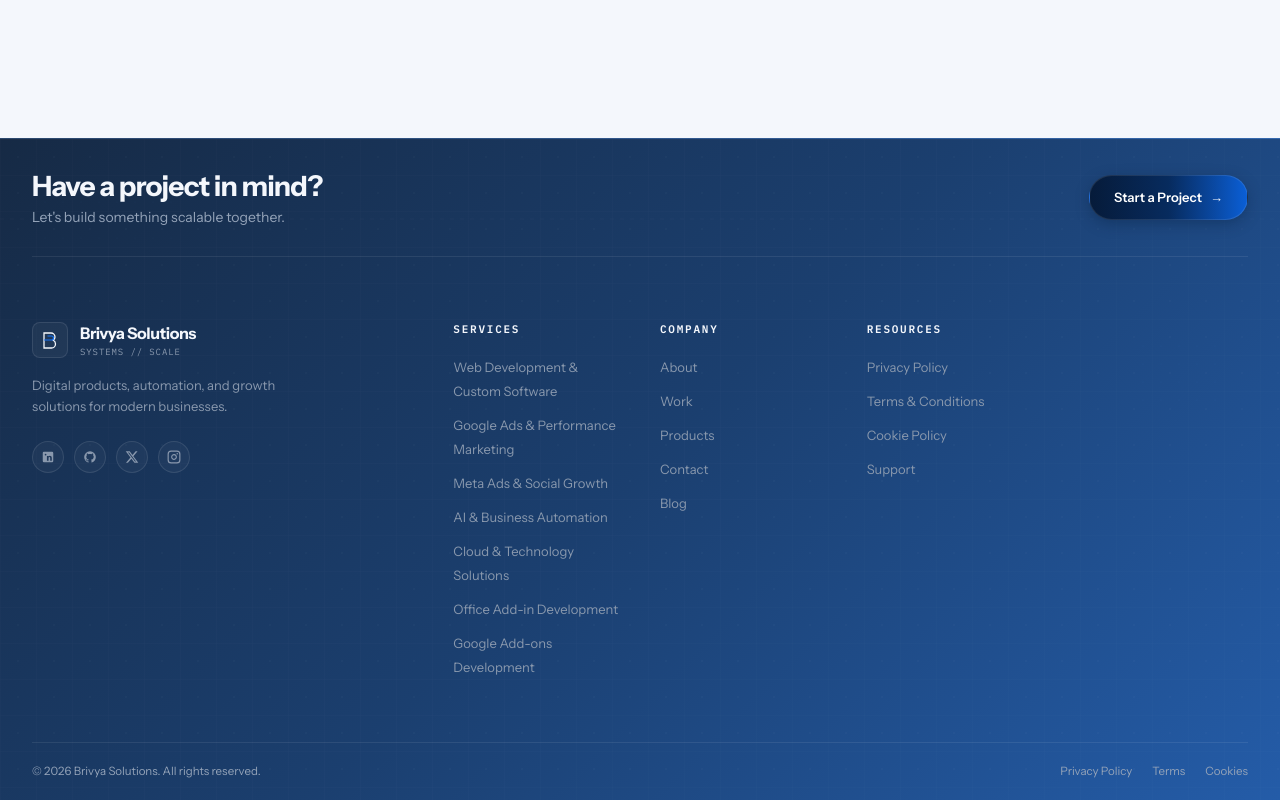
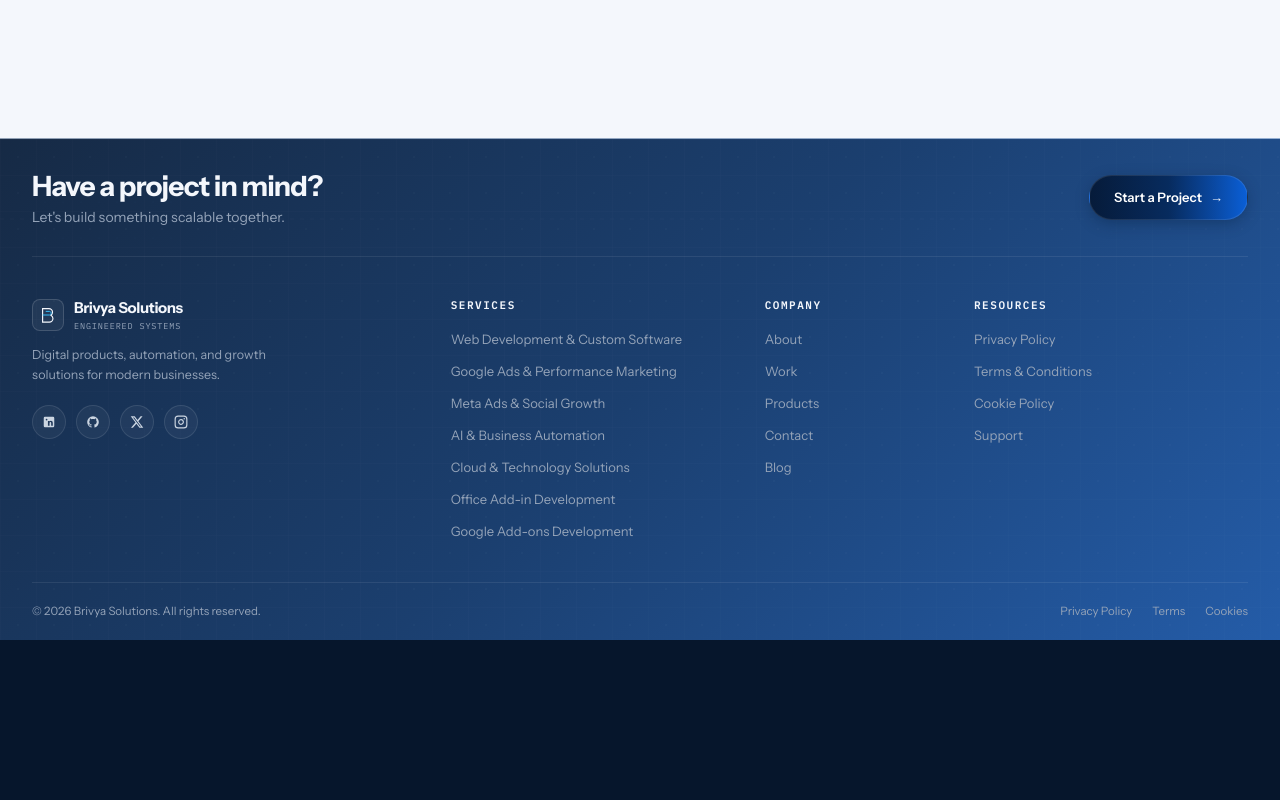
Before and after one commit to ahmeen2812/brivya-platform, a Next.js app: page / in a window 1280 px wide. Shown: the part 2854-3654 px from the top of the page. After the commit the page ends 3494 px from the top, so only its background shows below. Built offline with nearby package versions, Linux system fonts and the light colour scheme.

Commit message:
feat(footer): assemble master Footer with compact 350-450px height and 4-column layout

```diff
--- a/src/components/footer/Footer.tsx
+++ b/src/components/footer/Footer.tsx
@@ -3,8 +3,8 @@
 import React from "react";
 import { FooterTexture } from "./FooterTexture";
 import { FooterCTA } from "./FooterCTA";
-import { BrandSection } from "./BrandSection";
-import { FooterColumn } from "./FooterColumn";
+import { FooterBrand } from "./FooterBrand";
+import { FooterLinks } from "./FooterLinks";
 import { MobileFooterAccordion } from "./MobileFooterAccordion";
 import { FooterBottom } from "./FooterBottom";
 import { FOOTER_CATEGORIES } from "@/data/footerLinks";
@@ -15,41 +15,55 @@ export const Footer: React.FC = () => {
     <footer
       role="contentinfo"
       aria-label="Site Footer"
-      className="brivya-footer-surface relative w-full overflow-hidden border-t border-white/[0.08] select-none"
+      /*
+        Compact Full-Width Ending:
+        - Thin hairline separator above
+        - Soft blue-gray surface: #162A45 to #245CA8
+        - Desktop height targeted within 350-450px
+      */
+      className="brivya-footer-surface relative w-full overflow-hidden border-t border-slate-200/60 select-none"
     >
-      {/* Subtle Vector Background Texture (4–5% Opacity) */}
+      {/* 4–6% Subtle Vector Texture */}
       <FooterTexture />
 
-      {/* Central Viewport Container */}
-      <div className="relative z-10 mx-auto w-full max-w-[1360px] px-4 sm:px-6 md:px-8">
-        {/* Top: Natural Blended CTA Strip */}
+      {/* Main Viewport Container */}
+      <div className="relative z-10 mx-auto w-full max-w-[1340px] px-4 sm:px-6 md:px-8">
+        {/* 1. Horizontal CTA Strip */}
         <FooterCTA />
 
-        {/* Middle Navigation Block */}
-        <div className="py-12 sm:py-16">
-          {/* Desktop Layout: Clean 5-Column Grid */}
-          <div className="hidden md:grid md:grid-cols-12 gap-8 lg:gap-12">
-            {/* Column 1: Brand Nomenclature, Manifesto, Social Icons (4 Cols) */}
-            <div className="md:col-span-4 lg:col-span-4">
-              <BrandSection />
+        {/* 2. Compact 4-Column Navigation Block */}
+        <div className="py-8 sm:py-9 md:py-10">
+          {/* Desktop Layout: 4 Columns */}
+          <div className="hidden md:grid md:grid-cols-12 gap-8 lg:gap-10">
+            {/* Column 1: Brand (Logo, Tagline, 34px Social Icons) - 4 Cols */}
+            <div className="md:col-span-5 lg:col-span-4">
+              <FooterBrand />
             </div>
 
-            {/* Columns 2-5: Services, Solutions, Company, Resources (8 Cols) */}
-            <div className="md:col-span-8 lg:col-span-8 grid grid-cols-2 lg:grid-cols-4 gap-8">
-              {FOOTER_CATEGORIES.map((category) => (
-                <FooterColumn key={category.id} category={category} />
-              ))}
+            {/* Column 2: Services - 3.5 Cols */}
+            <div className="md:col-span-3 lg:col-span-3">
+              <FooterLinks category={FOOTER_CATEGORIES[0]} />
+            </div>
+
+            {/* Column 3: Company - 2 Cols */}
+            <div className="md:col-span-2 lg:col-span-2">
+              <FooterLinks category={FOOTER_CATEGORIES[1]} />
+            </div>
+
+            {/* Column 4: Resources - 3 Cols */}
+            <div className="md:col-span-2 lg:col-span-3">
+              <FooterLinks category={FOOTER_CATEGORIES[2]} />
             </div>
           </div>
 
-          {/* Mobile Layout: Brand First, Then Accordion Stack (< 768px) */}
-          <div className="flex flex-col space-y-8 md:hidden">
-            <BrandSection />
+          {/* Mobile Layout (< 768px): Brand First, Then Accordion */}
+          <div className="flex flex-col space-y-6 md:hidden">
+            <FooterBrand />
             <MobileFooterAccordion />
           </div>
         </div>
 
-        {/* Bottom Legal Copyright Row */}
+        {/* 3. Bottom Legal Row */}
         <FooterBottom />
       </div>
     </footer>
```
